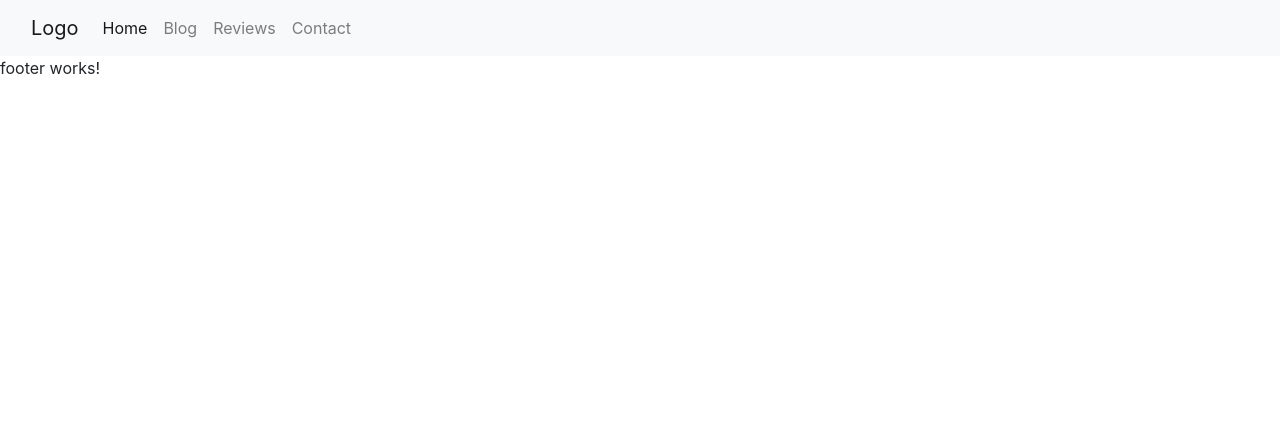
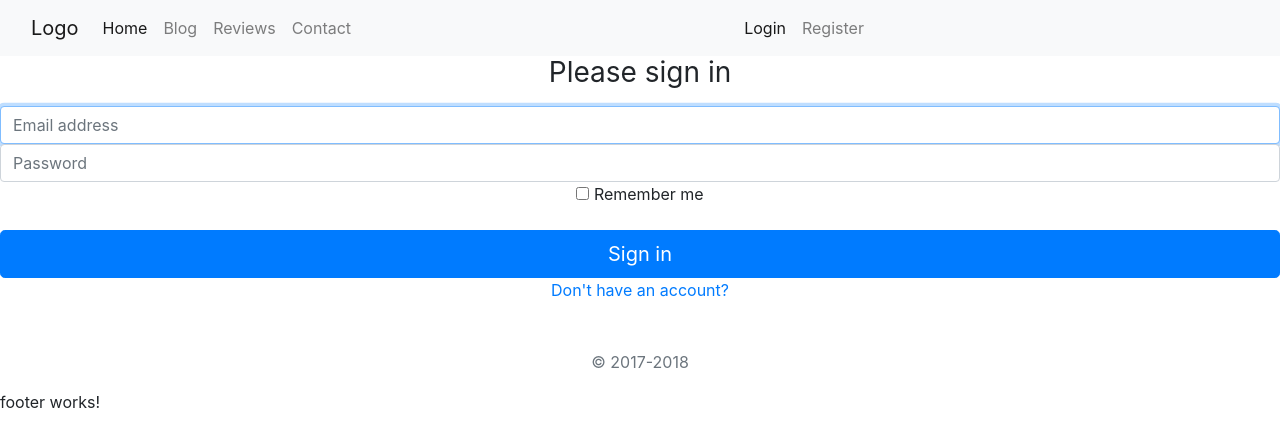
Before and after one commit to JamieRoss1/website, an Angular app: page /login in a window 1280 px wide. Before the commit this address led to /. Shown: the top 446 px of the page. Built offline with nearby package versions, Linux system fonts and the light colour scheme.

Commit message:
Added login html and routing for login and registration

```diff
--- a/src/app/components/account/login/login.component.html
+++ b/src/app/components/account/login/login.component.html
@@ -1,3 +1,30 @@
-<p>
-  login works!
-</p>
+<div class="text-center">
+  <form class="form-signin">
+    <h1 class="h3 mb-3 font-weight-normal">Please sign in</h1>
+    <label for="inputEmail" class="sr-only">Email address</label>
+    <input
+      type="email"
+      id="inputEmail"
+      class="form-control"
+      placeholder="Email address"
+      required=""
+      autofocus=""
+    />
+    <label for="inputPassword" class="sr-only">Password</label>
+    <input
+      type="password"
+      id="inputPassword"
+      class="form-control"
+      placeholder="Password"
+      required=""
+    />
+    <div class="checkbox mb-3">
+      <label> <input type="checkbox" value="remember-me" /> Remember me </label>
+    </div>
+    <button class="btn btn-lg btn-primary btn-block" type="submit">
+      Sign in
+    </button>
+    <a routerLink="/register">Don't have an account?</a>
+    <p class="mt-5 mb-3 text-muted">© 2017-2018</p>
+  </form>
+</div>
--- a/src/app/components/global/header/header.component.html
+++ b/src/app/components/global/header/header.component.html
@@ -27,5 +27,19 @@
         </li>
       </ul>
     </div>
+    <div class="navbar-collapse" id="navbarAccount">
+      <ul class="navbar-nav">
+        <li class="nav-item active">
+          <a routerLink="/login" class="nav-link">
+            Login
+          </a>
+        </li>
+        <li>
+          <a routerLink="/register" class="nav-link">
+            Register
+          </a>
+        </li>
+      </ul>
+    </div>
   </div>
 </nav>
```
Also changed, not shown: src/app/app-routing.module.ts (+10 -0 lines).
